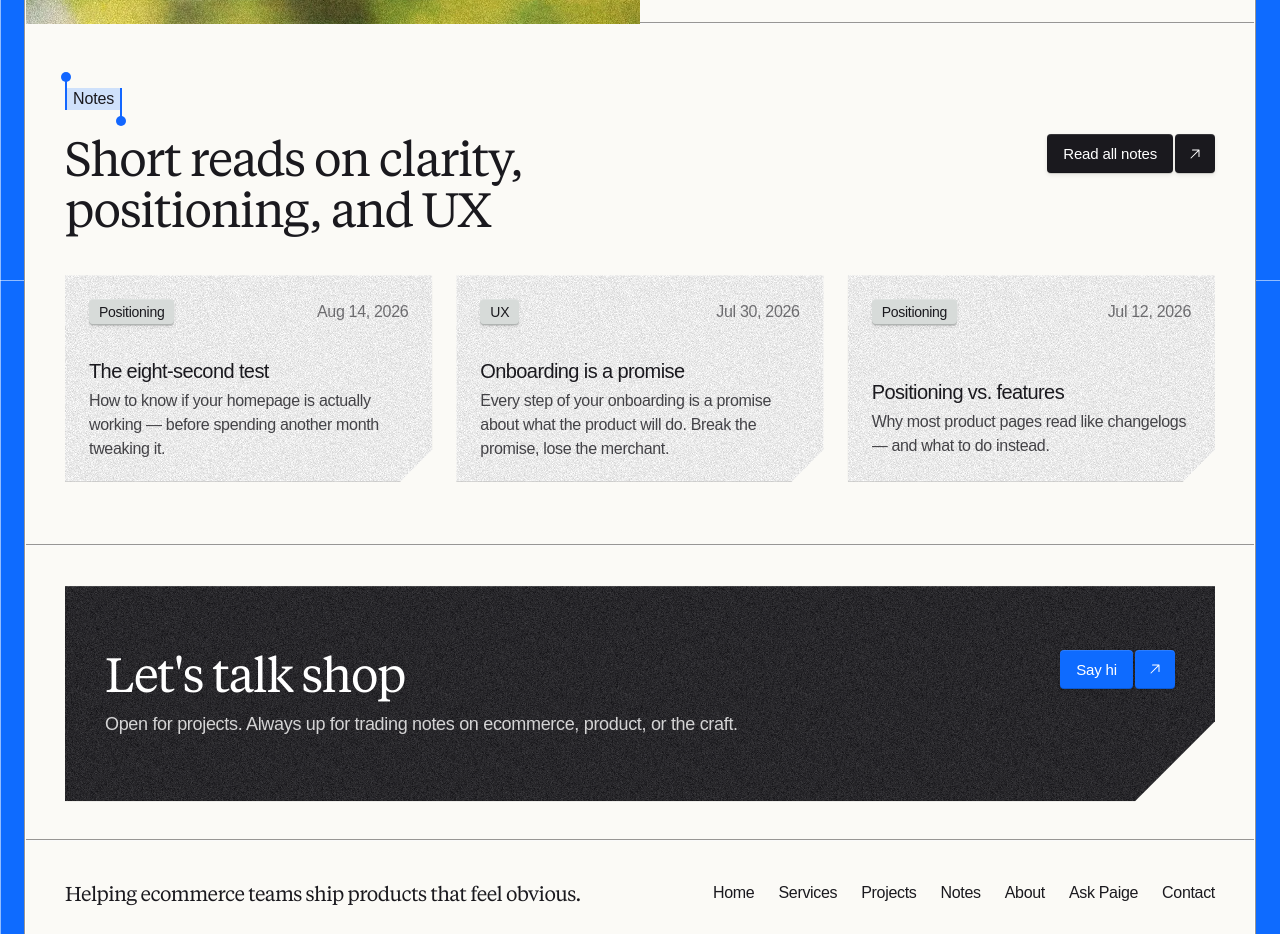
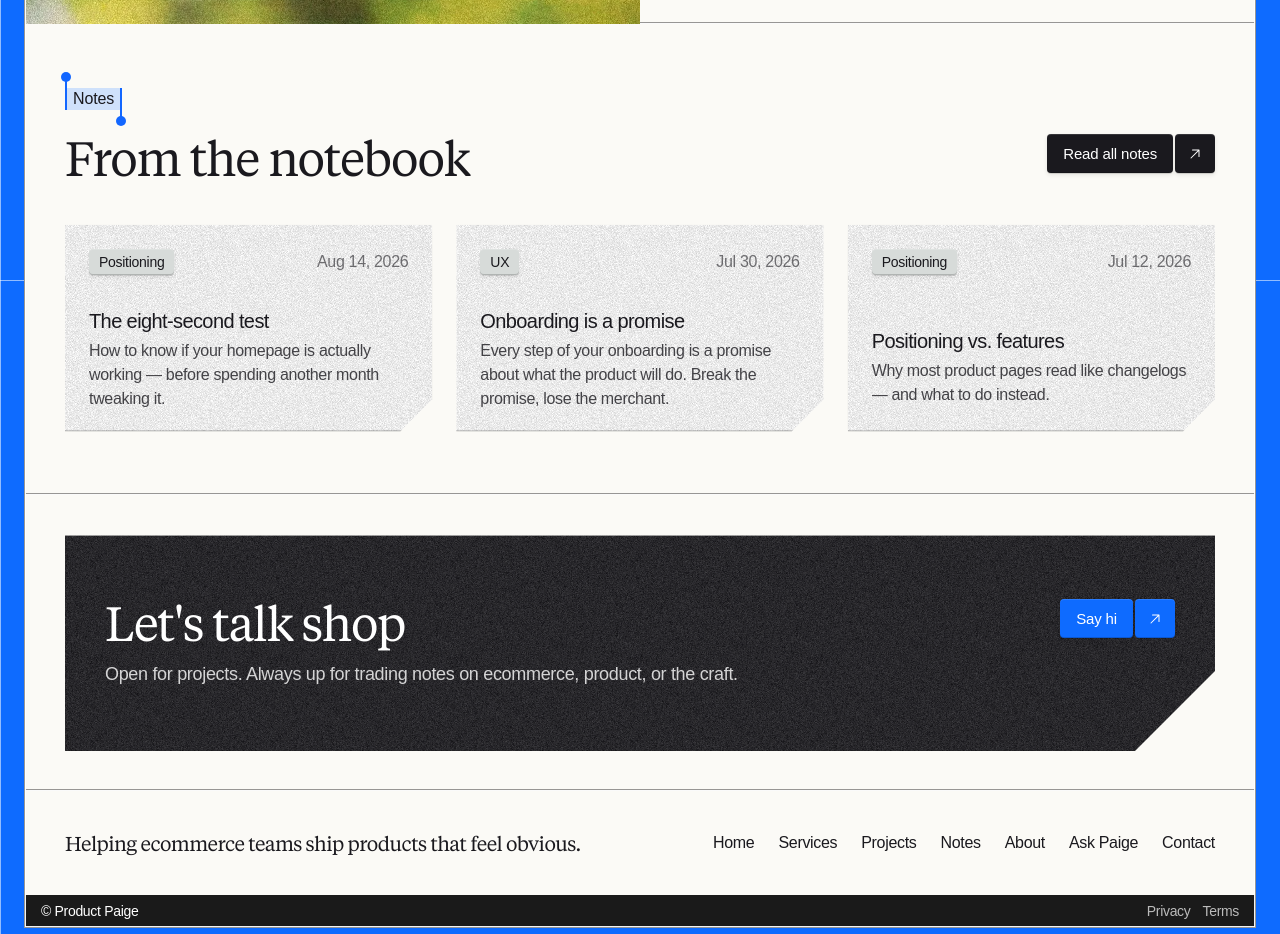
Before and after one commit to product-paige/product-paige, a Next.js app: page / in a window 1280 px wide. Shown: the part 3720-4654 px from the top of the page. Built offline with nearby package versions, Linux system fonts and the light colour scheme; a web font is replaced by a local one.

Commit message:
Notes section h2: 'Short reads on clarity, positioning, and UX' → 'From the notebook'

```diff
--- a/app/page.tsx
+++ b/app/page.tsx
@@ -837,7 +837,7 @@
           <span className="type-eyebrow">Notes</span>
           <div className="flex flex-wrap items-start justify-between gap-6">
             <h2 className="text-section font-display text-ink max-w-[20ch]">
-              Short reads on clarity, positioning, and UX
+              From the notebook
             </h2>
             <a href="/blog" className="inline-flex btn shrink-0">
               <span className="btn-text bg-[#1A191E] text-white">
```
